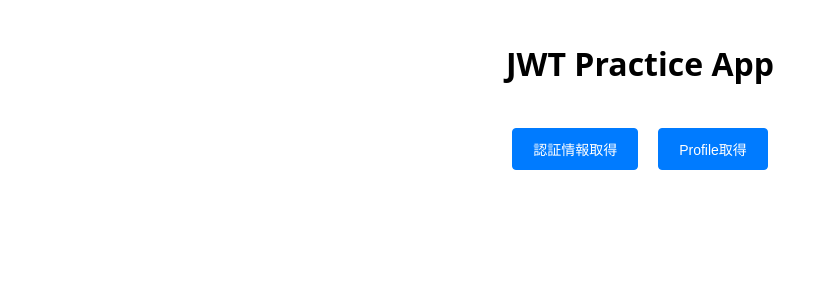
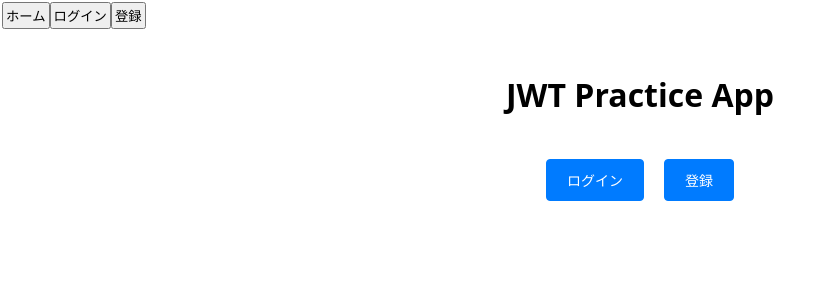
Before and after one commit to Ryusei-M-G/practice-jwt, a React (Vite) app in the folder frontend/: page / in a window 1280 px wide. Shown: the top 300 px of the page, without its empty margins (0-834 px from the left). Built offline with nearby package versions, Linux system fonts and the light colour scheme.

Commit message:
Add NavigateHeader

```diff
--- a/frontend/src/App.jsx
+++ b/frontend/src/App.jsx
@@ -1,49 +1,9 @@
-import { useState ,useEffect} from "react"
+import { useState, useEffect } from "react"
 import axios from 'axios'
 import { useAuth } from "./AuthProvider"
+import { useNavigate } from 'react-router-dom'
 function App() {
-
-  const [isLoading, setIsLoading] = useState(false);
-  const { token,login,isAuthenticated} = useAuth();
-  const handleAuth = async () => {
-    try {
-      setIsLoading(true);
-      const res = await axios.get('http://localhost:3000/auth');
-      console.log(res);
-      setAccessToken(res.data.accessToken);
-    } catch (error) {
-      console.error('認証エラー:', error);
-    } finally {
-      setIsLoading(false);
-    }
-  }
-
-
-
-  const handleProf = async () => {
-    console.log('token:',token.current)
-    try {
-      setIsLoading(true);
-
-      const res = await axios.get('http://localhost:3000/profile', {
-        headers: token.current ? {
-          'Authorization': `Bearer ${token.current}`
-        } : {},
-        withCredentials: true
-      });
-
-      // 新しいアクセストークンがレスポンスヘッダーにある場合は更新
-      const newAccessToken = res.headers.authorization?.split(' ')[1];
-      if (newAccessToken) {
-        login(newAccessToken);
-      }
-      console.log(res);
-    } catch (error) {
-      console.error('認証エラー:', error);
-    } finally {
-      setIsLoading(false);
-    }
-  }
+  const navigate = useNavigate()
 
   const buttonStyle = {
     padding: '10px 20px',
@@ -66,23 +26,13 @@ function App() {
       <h1 style={{ marginBottom: '30px' }}>JWT Practice App</h1>
 
       <div style={{ marginBottom: '20px' }}>
-        <button onClick={handleAuth} style={buttonStyle}>
-          認証情報取得
+        <button onClick={() => { navigate('/login') }} style={buttonStyle}>
+          ログイン
         </button>
-        <button onClick={handleProf} style={buttonStyle}>
-          Profile取得
+        <button onClick={() => { navigate('/register') }} style={buttonStyle}>
+          登録
         </button>
       </div>
-
-      {isLoading && (
-        <div style={{
-          color: '#666',
-          fontSize: '14px',
-          marginTop: '20px'
-        }}>
-          Loading...
-        </div>
-      )}
     </div>
   )
 }
--- a/frontend/src/AuthProvider.jsx
+++ b/frontend/src/AuthProvider.jsx
@@ -2,25 +2,47 @@
 //トークンが必要なAPIはtokenから参照して使用
 //tokenはレンダリングには関係ないためuseRef()
 
-import { createContext, useContext, useRef } from 'react'
+import { createContext, useContext, useRef, useState, useEffect } from 'react'
 
 const AuthContext = createContext();
 
 const AuthProvider = ({children}) => {
-  const isAuthenticated = useRef(false);
+  const [isAuthenticated, setIsAuthenticated] = useState(false);
+  const [username, setUsername] = useState(null);
   const token = useRef(null);
+
+  // JWTトークンをデコードする関数
+  const decodeJWT = (token) => {
+    try {
+      const base64Payload = token.split('.')[1];
+      const payload = atob(base64Payload);
+      return JSON.parse(payload);
+    } catch (error) {
+      console.error('JWT decode error:', error);
+      return null;
+    }
+  };
 
   const login = (accessToken) =>{
     token.current = accessToken;
-    isAuthenticated.current = true;
+    setIsAuthenticated(true);
+
+    // トークンからusernameをデコード
+    const payload = decodeJWT(accessToken);
+    if (payload && payload.username) {
+      setUsername(payload.username);
+    }
   }
   const logout = () =>{
     token.current = '';
-    isAuthenticated.current = false;
+    setIsAuthenticated(false);
+    setUsername(null);
+    console.log('ログアウト')
   }
 
   const value = {
     isAuthenticated,
+    username,
     token,
     login,
     logout,
--- a/frontend/src/LoginForm.jsx
+++ b/frontend/src/LoginForm.jsx
@@ -1,8 +1,10 @@
 import { useState } from "react"
 import axios from "axios"
 import { useAuth } from "./AuthProvider"
+import { useNavigate } from "react-router-dom"
 
 const LoginForm = () => {
+  const navigate = useNavigate();
   const { login } = useAuth();
   const [state, setState] = useState({
     email: '',
@@ -30,13 +32,8 @@ const LoginForm = () => {
     }
 
     try {
-      const res = await axios.post('http://localhost:3000/login', content, {
-        withCredentials: true
-      });
-
-
+      const res = await axios.post('http://localhost:3000/login', content);
       const Accesstoken = res.headers.authorization?.split(' ')[1];
-
       if (Accesstoken) {
         login(Accesstoken);
       }
@@ -47,6 +44,8 @@ const LoginForm = () => {
         password: ''
       });
       console.log('認証成功:', res.data.message);
+      //画面遷移
+      navigate('/profile');
     } catch (err) {
       console.error('認証エラー', err);
     }
--- /dev/null
+++ b/frontend/src/Navi.jsx
@@ -0,0 +1,17 @@
+import { useNavigate } from 'react-router-dom'
+import { useAuth } from './AuthProvider'
+import IsAuthMenu from './NaviComponents/isAuthMenu';
+import IsNotAuthMenu from './NaviComponents/isNotAuthMenu';
+const Navi = () => {
+  const { token, isAuthenticated, logout, username } = useAuth();
+  const navigate = useNavigate()
+
+  return (
+    <div style={{ padding: 2 }}>
+      {isAuthenticated ? <IsAuthMenu username={username} navigate={navigate} logout={logout}/> :<IsNotAuthMenu navigate={navigate} />}
+
+    </div>
+  )
+}
+
+export default Navi;
--- /dev/null
+++ b/frontend/src/NaviComponents/isAuthMenu.jsx
@@ -0,0 +1,12 @@
+const IsAuthMenu = ({username, navigate, logout}) => {
+  return (
+    <div>
+      <button style={{ padding: 2 }} onClick={() => navigate('/')}>ホーム</button>
+      <button style={{ padding: 2 }} onClick={() => navigate('/profile')}>プロフィール</button>
+      <button onClick={() =>{logout();navigate('/')}}>ログアウト</button>
+      <div style={{textAlign:"right"}}>{username}でログインしています。</div>
+    </div>
+  )
+}
+
+export default IsAuthMenu;
--- /dev/null
+++ b/frontend/src/NaviComponents/isNotAuthMenu.jsx
@@ -0,0 +1,11 @@
+const IsNotAuthMenu = ({navigate}) => {
+  return (
+    <div>
+      <button style={{ padding: 2 }} onClick={() => navigate('/')}>ホーム</button>
+      <button style={{ padding: 2 }} onClick={() => navigate('/login')}>ログイン</button>
+      <button style={{ padding: 2 }} onClick={() => navigate('/register')}>登録</button>
+    </div>
+  )
+}
+
+export default IsNotAuthMenu;
--- a/frontend/src/Profile.jsx
+++ b/frontend/src/Profile.jsx
@@ -1,28 +1,47 @@
 import { useAuth } from "./AuthProvider"
-import { useEffect } from "react"
+import { useEffect, useState } from "react"
 import axios from "axios"
 
 const Profile = () => {
-  const { isAuthenticated, token } = useAuth();
+  const { isAuthenticated, token, login } = useAuth();
+  const [text1,setText1] = useState('');
+  const [text2,setText2] = useState('');
 
 
   const fetchProfile = async () => {
     try {
-
       const res = await axios.get('http://localhost:3000/profile', {
         headers: {
           'Authorization': `Bearer ${token.current}`
         }
       });
-      console.log(res);
+      const {test1,text2} = res.body();
     } catch (error) {
+      if (error.response && error.response.status === 401) {
+        try {
+          const ref = await axios.get('http://localhost:3000/refresh', {
+            withCredentials: true
+          });
+          console.log(ref)
+          const newAccessToken = ref.headers.authorization?.split(' ')[1];
+          if (newAccessToken) {
+            login(newAccessToken);
+            return fetchProfile();
+          }
+        } catch (refreshError) {
+          console.error('リフレッシュトークンエラー:', refreshError);
+          return;
+        }
+      }
       console.error('認証エラー:', error);
     }
   }
   return (
     <div style={{ textAlign: 'center' }}>
-      {isAuthenticated ? '認証済み' : '未認証'}
       <button onClick={fetchProfile}>プロフィール情報取得</button>
+      <div>情報1:{text1}</div>
+      <div>情報2:{text2}</div>
+
     </div>
   );
 }
--- a/frontend/src/main.jsx
+++ b/frontend/src/main.jsx
@@ -7,11 +7,13 @@ import RegisterForm from "./RegisterForm";
 import LoginForm from './LoginForm.jsx'
 import Profile from './Profile.jsx'
 import AuthProvider from './AuthProvider.jsx'
+import Navi from './Navi.jsx'
 
 createRoot(document.getElementById('root')).render(
   <StrictMode>
     <AuthProvider>{/*認証状態とトークンを管理 */}
       <BrowserRouter>
+        <Navi />
         <Routes>
           <Route path="/" element={<App />} />
           <Route path="/register" element={<RegisterForm />} />
```
Also changed, not shown: 1 other file (tests, documents, lock files or other folders).
